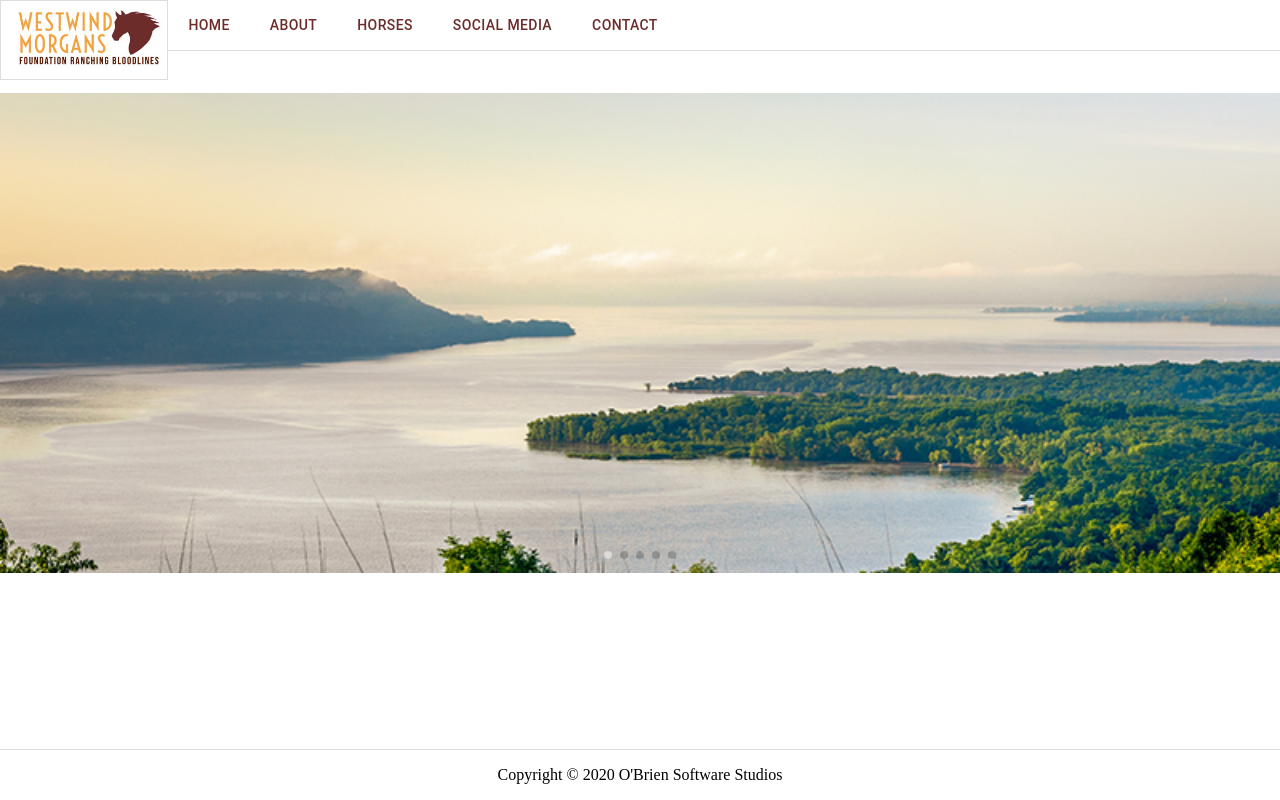
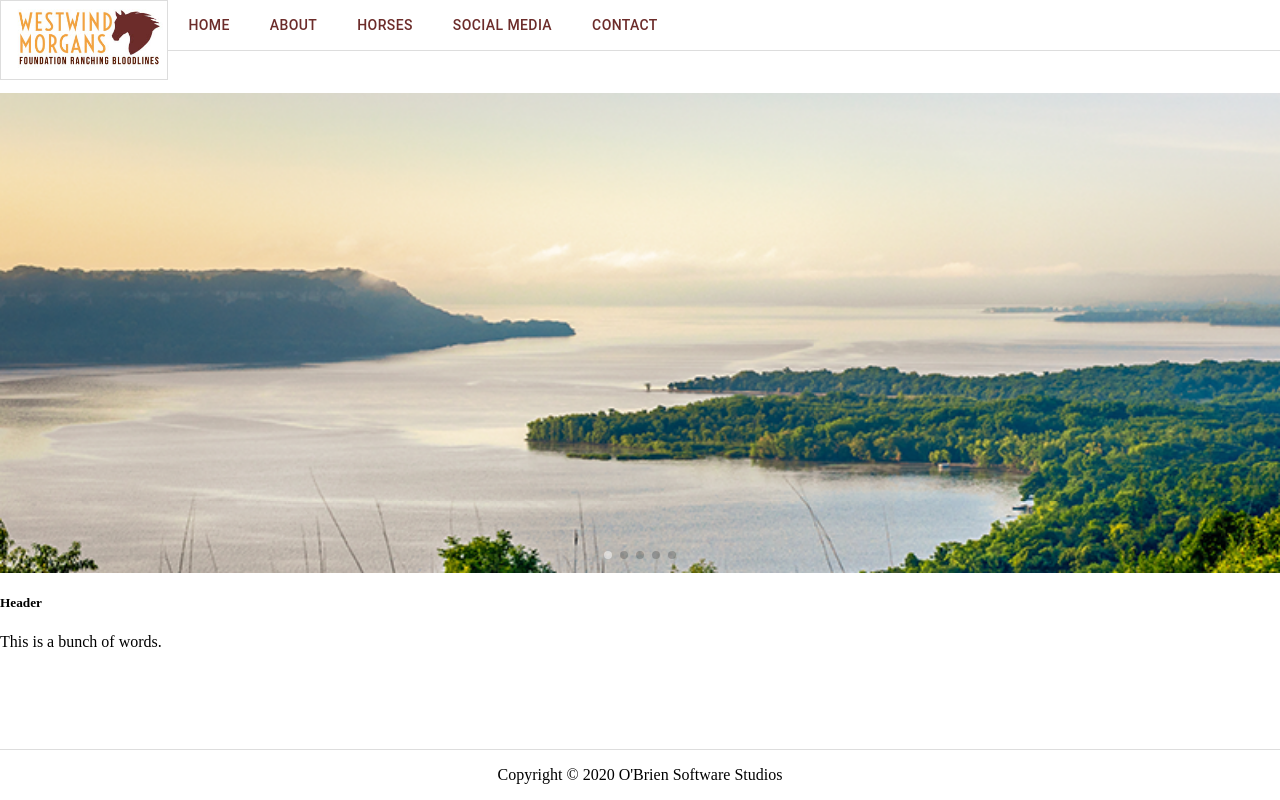
Before and after one commit to whoguy24/westwind-morgans, a React (Create React App) app: page /#/home in a window 1280 px wide. Built offline with nearby package versions, Linux system fonts and the light colour scheme.

Commit message:
Need to close out branch.

```diff
--- a/src/components/Home/Home.jsx
+++ b/src/components/Home/Home.jsx
@@ -61,18 +61,8 @@ function Home() {
 
       </Swiper>
 
-
-
-
-
-
-
-
-
-
-
-
-
+      <h5>Header</h5>
+      <p>This is a bunch of words.</p>
 
     </div>
 
```
